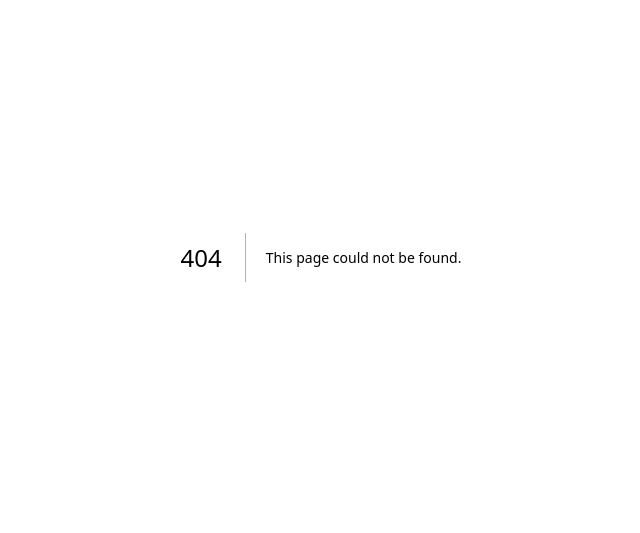
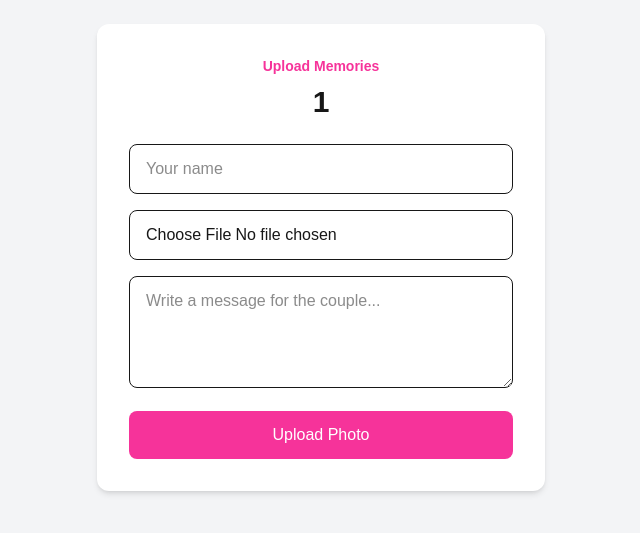
Before and after one commit to puteh12/wedding-qr-system, a Next.js app: page /event/1/upload in a window 1280 px wide. Before the commit this address had no page. Shown: the part 143-676 px from the top of the page, without its empty margins (319-959 px from the left). Built offline with nearby package versions, Linux system fonts and the light colour scheme.

Commit message:
Your commit message

```diff
--- /dev/null
+++ b/app/create-event/page.tsx
@@ -0,0 +1,72 @@
+'use client'
+
+import { useRouter } from 'next/navigation'
+import { useState } from 'react'
+
+export default function CreateEventPage() {
+  const router = useRouter()
+
+  const [brideName, setBrideName] = useState('')
+  const [groomName, setGroomName] = useState('')
+  const [eventDate, setEventDate] = useState('')
+
+  const createSlug = (bride: string, groom: string) => {
+    return `${bride}-${groom}`
+      .toLowerCase()
+      .trim()
+      .replace(/\s+/g, '-')
+      .replace(/[^a-z0-9-]/g, '')
+  }
+
+  const handleGenerateEvent = () => {
+    if (!brideName || !groomName || !eventDate) {
+      alert('Please fill in all fields')
+      return
+    }
+
+    const slug = createSlug(brideName, groomName)
+    router.push(`/event/${slug}`)
+  }
+
+  return (
+    <main className="min-h-screen flex items-center justify-center bg-gray-100">
+      <div className="bg-white p-8 rounded-xl shadow-md w-full max-w-md">
+        <h1 className="text-3xl font-bold mb-6 text-center">
+          Create Wedding Event
+        </h1>
+
+        <div className="space-y-4">
+          <input
+            type="text"
+            placeholder="Bride Name"
+            value={brideName}
+            onChange={(e) => setBrideName(e.target.value)}
+            className="w-full border rounded-lg px-4 py-3"
+          />
+
+          <input
+            type="text"
+            placeholder="Groom Name"
+            value={groomName}
+            onChange={(e) => setGroomName(e.target.value)}
+            className="w-full border rounded-lg px-4 py-3"
+          />
+
+          <input
+            type="date"
+            value={eventDate}
+            onChange={(e) => setEventDate(e.target.value)}
+            className="w-full border rounded-lg px-4 py-3"
+          />
+
+          <button
+            onClick={handleGenerateEvent}
+            className="w-full bg-pink-500 text-white py-3 rounded-lg hover:bg-pink-600"
+          >
+            Generate Event
+          </button>
+        </div>
+      </div>
+    </main>
+  )
+}
--- /dev/null
+++ b/app/event/[slug]/QrCodeBox.tsx
@@ -0,0 +1,11 @@
+'use client'
+
+import { QRCodeCanvas } from 'qrcode.react'
+
+type QrCodeBoxProps = {
+  value: string
+}
+
+export default function QrCodeBox({ value }: QrCodeBoxProps) {
+  return <QRCodeCanvas value={value} size={220} />
+}
--- /dev/null
+++ b/app/event/[slug]/page.tsx
@@ -0,0 +1,50 @@
+import Link from 'next/link'
+import QrCodeBox from './QrCodeBox'
+
+type EventPageProps = {
+  params: Promise<{
+    slug: string
+  }>
+}
+
+export default async function EventPage({ params }: EventPageProps) {
+  const { slug } = await params
+
+  const eventName = slug
+    .split('-')
+    .map((word) => word.charAt(0).toUpperCase() + word.slice(1))
+    .join(' & ')
+
+  const uploadUrl = `http://localhost:3000/event/${slug}/upload`
+
+  return (
+    <main className="min-h-screen flex items-center justify-center bg-gray-100 px-4">
+      <div className="bg-white p-8 rounded-xl shadow-md w-full max-w-md text-center">
+        <p className="text-sm text-pink-500 font-semibold mb-2">
+          Wedding Event
+        </p>
+
+        <h1 className="text-3xl font-bold mb-4">{eventName}</h1>
+
+        <div className="flex justify-center bg-white p-4 rounded-lg mb-4">
+          <QrCodeBox value={uploadUrl} />
+        </div>
+
+        <p className="text-gray-600 mb-4">
+          Tetamu scan QR ni untuk upload gambar.
+        </p>
+
+        <div className="bg-gray-100 rounded-lg p-4 mb-6 text-sm break-all">
+          {uploadUrl}
+        </div>
+
+        <Link
+          href={`/event/${slug}/upload`}
+          className="block w-full bg-pink-500 text-white py-3 rounded-lg hover:bg-pink-600"
+        >
+          Open Upload Page
+        </Link>
+      </div>
+    </main>
+  )
+}
--- /dev/null
+++ b/app/event/[slug]/upload/UploadForm.tsx
@@ -0,0 +1,106 @@
+'use client'
+
+import { useState } from 'react'
+
+export default function UploadForm({ slug }: { slug: string }) {
+  const [guestName, setGuestName] = useState('')
+  const [message, setMessage] = useState('')
+  const [preview, setPreview] = useState<string | null>(null)
+
+  const eventName = slug
+    .split('-')
+    .map((word) => word.charAt(0).toUpperCase() + word.slice(1))
+    .join(' & ')
+
+  const handleFileChange = (e: React.ChangeEvent<HTMLInputElement>) => {
+    const file = e.target.files?.[0]
+    if (!file) return
+
+    const reader = new FileReader()
+    reader.onloadend = () => {
+      setPreview(reader.result as string)
+    }
+    reader.readAsDataURL(file)
+  }
+
+  const handleUpload = () => {
+    if (!guestName || !preview) {
+      alert('Please enter your name and choose a photo')
+      return
+    }
+
+    const newPhoto = {
+      id: Date.now(),
+      guestName,
+      message,
+      imageUrl: preview,
+      createdAt: new Date().toISOString(),
+    }
+
+    const existingPhotos = JSON.parse(
+      localStorage.getItem(`photos-${slug}`) || '[]'
+    )
+
+    localStorage.setItem(
+      `photos-${slug}`,
+      JSON.stringify([newPhoto, ...existingPhotos])
+    )
+
+    alert('Photo uploaded successfully!')
+
+    setGuestName('')
+    setMessage('')
+    setPreview(null)
+  }
+
+  return (
+    <main className="min-h-screen flex items-center justify-center bg-gray-100 px-4">
+      <div className="bg-white p-8 rounded-xl shadow-md w-full max-w-md">
+        <p className="text-sm text-pink-500 font-semibold mb-2 text-center">
+          Upload Memories
+        </p>
+
+        <h1 className="text-3xl font-bold mb-6 text-center">{eventName}</h1>
+
+        <div className="space-y-4">
+          <input
+            type="text"
+            placeholder="Your name"
+            value={guestName}
+            onChange={(e) => setGuestName(e.target.value)}
+            className="w-full border rounded-lg px-4 py-3"
+          />
+
+          <input
+            type="file"
+            accept="image/*"
+            onChange={handleFileChange}
+            className="w-full border rounded-lg px-4 py-3"
+          />
+
+          {preview && (
+            <img
+              src={preview}
+              alt="Preview"
+              className="w-full h-52 object-cover rounded-lg border"
+            />
+          )}
+
+          <textarea
+            placeholder="Write a message for the couple..."
+            value={message}
+            onChange={(e) => setMessage(e.target.value)}
+            className="w-full border rounded-lg px-4 py-3 min-h-28"
+          />
+
+          <button
+            onClick={handleUpload}
+            className="w-full bg-pink-500 text-white py-3 rounded-lg hover:bg-pink-600"
+          >
+            Upload Photo
+          </button>
+        </div>
+      </div>
+    </main>
+  )
+}
--- /dev/null
+++ b/app/event/[slug]/upload/page.tsx
@@ -0,0 +1,11 @@
+import UploadForm from './UploadForm'
+
+type UploadPageProps = {
+  params: Promise<{ slug: string }>
+}
+
+export default async function UploadPage({ params }: UploadPageProps) {
+  const { slug } = await params
+
+  return <UploadForm slug={slug} />
+}
--- a/app/page.tsx
+++ b/app/page.tsx
@@ -1,65 +1,23 @@
-import Image from "next/image";
 
-export default function Home() {
+
+import Link from 'next/link'
+export default function HomePage() {
   return (
-    <div className="flex flex-col flex-1 items-center justify-center bg-zinc-50 font-sans dark:bg-black">
-      <main className="flex flex-1 w-full max-w-3xl flex-col items-center justify-between py-32 px-16 bg-white dark:bg-black sm:items-start">
-        <Image
-          className="dark:invert"
-          src="/next.svg"
-          alt="Next.js logo"
-          width={100}
-          height={20}
-          priority
-        />
-        <div className="flex flex-col items-center gap-6 text-center sm:items-start sm:text-left">
-          <h1 className="max-w-xs text-3xl font-semibold leading-10 tracking-tight text-black dark:text-zinc-50">
-            To get started, edit the page.tsx file.
-          </h1>
-          <p className="max-w-md text-lg leading-8 text-zinc-600 dark:text-zinc-400">
-            Looking for a starting point or more instructions? Head over to{" "}
-            <a
-              href="https://vercel.com/templates?framework=next.js&utm_source=create-next-app&utm_medium=appdir-template-tw&utm_campaign=create-next-app"
-              className="font-medium text-zinc-950 dark:text-zinc-50"
-            >
-              Templates
-            </a>{" "}
-            or the{" "}
-            <a
-              href="https://nextjs.org/learn?utm_source=create-next-app&utm_medium=appdir-template-tw&utm_campaign=create-next-app"
-              className="font-medium text-zinc-950 dark:text-zinc-50"
-            >
-              Learning
-            </a>{" "}
-            center.
-          </p>
-        </div>
-        <div className="flex flex-col gap-4 text-base font-medium sm:flex-row">
-          <a
-            className="flex h-12 w-full items-center justify-center gap-2 rounded-full bg-foreground px-5 text-background transition-colors hover:bg-[#383838] dark:hover:bg-[#ccc] md:w-[158px]"
-            href="https://vercel.com/new?utm_source=create-next-app&utm_medium=appdir-template-tw&utm_campaign=create-next-app"
-            target="_blank"
-            rel="noopener noreferrer"
-          >
-            <Image
-              className="dark:invert"
-              src="/vercel.svg"
-              alt="Vercel logomark"
-              width={16}
-              height={16}
-            />
-            Deploy Now
-          </a>
-          <a
-            className="flex h-12 w-full items-center justify-center rounded-full border border-solid border-black/[.08] px-5 transition-colors hover:border-transparent hover:bg-black/[.04] dark:border-white/[.145] dark:hover:bg-[#1a1a1a] md:w-[158px]"
-            href="https://nextjs.org/docs?utm_source=create-next-app&utm_medium=appdir-template-tw&utm_campaign=create-next-app"
-            target="_blank"
-            rel="noopener noreferrer"
-          >
-            Documentation
-          </a>
-        </div>
-      </main>
-    </div>
-  );
+    <main className="min-h-screen flex flex-col items-center justify-center bg-gray-100">
+      <h1 className="text-5xl font-bold mb-4">
+        Wedding QR Gallery
+      </h1>
+
+      <p className="text-gray-600 text-lg mb-8">
+        Scan, Upload & Collect Memories
+      </p>
+
+<Link
+  href="/create-event"
+  className="bg-pink-500 text-white px-6 py-3 rounded-lg hover:bg-pink-600"
+>
+  Create Event
+</Link>
+    </main>
+  )
 }
--- a/package.json
+++ b/package.json
@@ -10,6 +10,7 @@
   },
   "dependencies": {
     "next": "16.2.7",
+    "qrcode.react": "^4.2.0",
     "react": "19.2.4",
     "react-dom": "19.2.4"
   },
```
Also changed, not shown: 1 other file (tests, documents, lock files or other folders).
